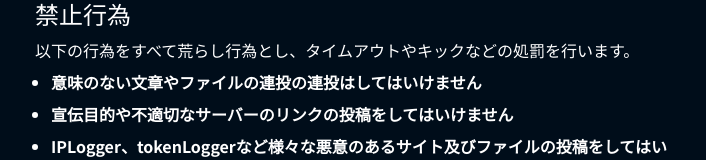
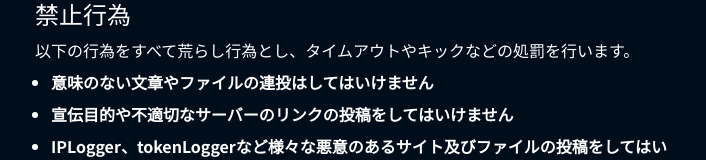
Before and after one commit to illusionDev-2/illusion-website, a Next.js app: page /discord/guidelines in a window 1280 px wide. Shown: the part 309-469 px from the top of the page, without its empty margins (285-991 px from the left). Built offline with nearby package versions, Linux system fonts and the light colour scheme.

Commit message:
fix: 語句の重複を修正

```diff
--- a/src/app/discord/guidelines/page.tsx
+++ b/src/app/discord/guidelines/page.tsx
@@ -14,7 +14,7 @@ import { fc } from '@/utils/function-component';
 const SITE_NAME = process.env.NEXT_PUBLIC_SITE_NAME;
 
 const prohibitedMatters = {
-  '意味のない文章やファイルの連投の連投はしてはいけません': '',
+  '意味のない文章やファイルの連投はしてはいけません': '',
   '宣伝目的や不適切なサーバーのリンクの投稿をしてはいけません': '',
   'IPLogger、tokenLoggerなど様々な悪意のあるサイト及びファイルの投稿をしてはいけません': '',
   '児童を性的に扱うコンテンツの投稿をしてはいけません': ''
```
